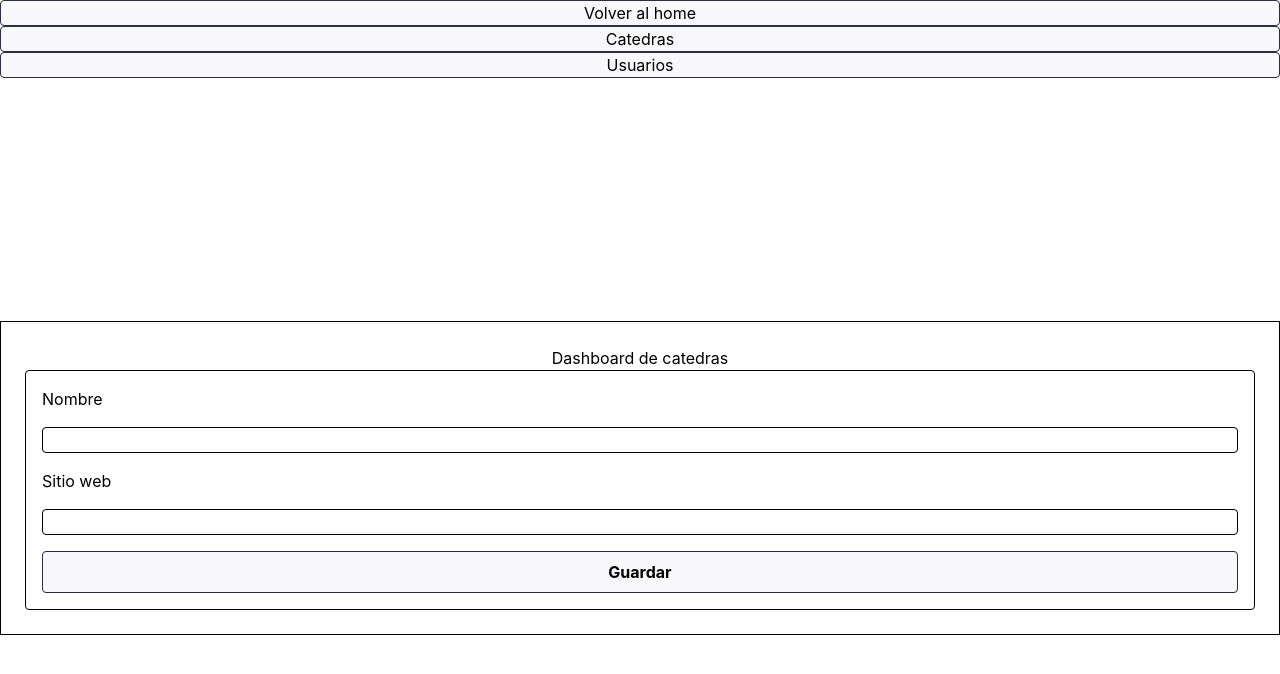
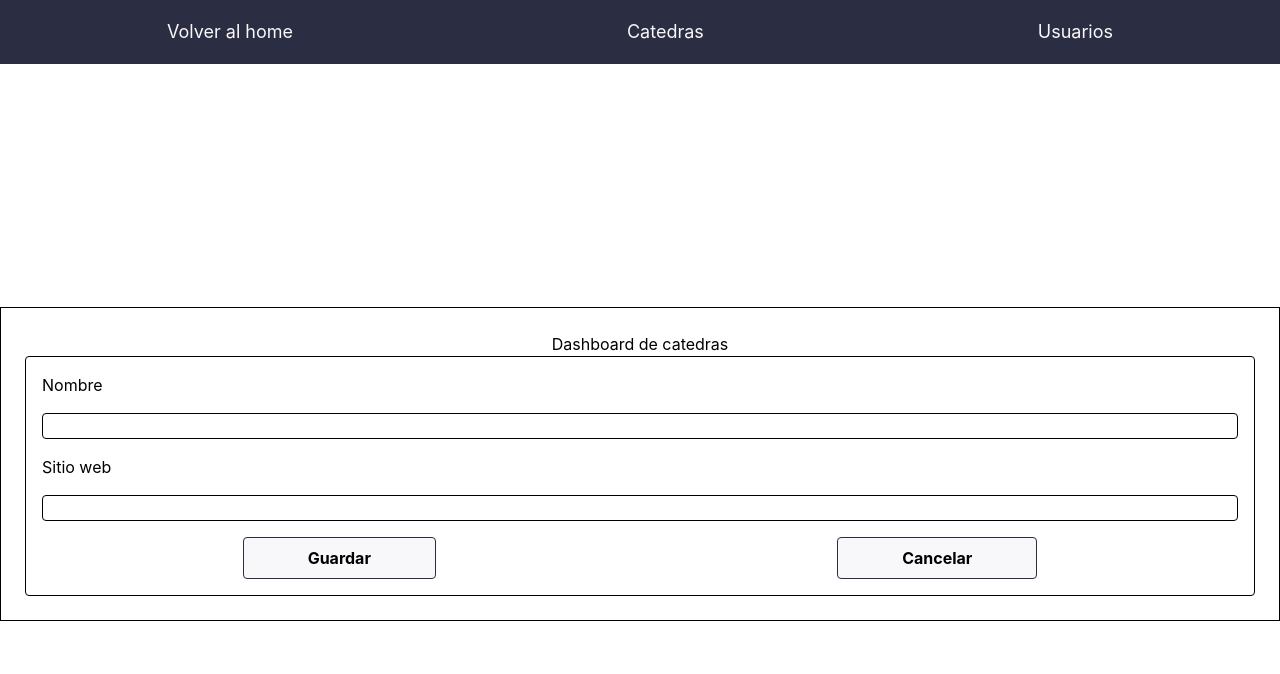
Before and after one commit to juandurefaccini/web-tpobjetos-react, a React (Vite) app: page /dashboard/catedras/new in a window 1280 px wide. Shown: the top 674 px of the page. Built offline with nearby package versions, Linux system fonts and the light colour scheme; no server answers; sample sign-in values are in the browser's storage.

Commit message:
Cambios visuales y agregado boton para cancelar la subida de catedras

```diff
--- a/src/components/Dashboard/Catedra/Add.jsx
+++ b/src/components/Dashboard/Catedra/Add.jsx
@@ -56,12 +56,22 @@ export default function Add() {
           value={formik.values.web}
         />
         {formik.errors.web ? <div>{formik.errors.web}</div> : <></>}
-        <button
-          type="submit"
-          className="bg-primary border border-secondary text-white font-bold py-2 px-4 rounded"
-        >
-          Guardar
-        </button>
+        <div className="flex w-full justify-around">
+          <button
+            type="submit"
+            className="bg-primary border border-secondary text-white font-bold py-2 px-16 rounded"
+          >
+            Guardar
+          </button>
+          <button
+            onClick={() => {
+              navigate(-1);
+            }}
+            className="bg-primary border border-secondary text-white font-bold py-2 px-16 rounded"
+          >
+            Cancelar
+          </button>
+        </div>
       </form>
     </div>
   );
--- a/src/components/Dashboard/DashBoard.jsx
+++ b/src/components/Dashboard/DashBoard.jsx
@@ -1,19 +1,26 @@
 import React from "react";
 import { useNavigate, Outlet } from "react-router-dom";
-import Button from "../ui/Button.jsx";
 
 export default function DashBoard() {
   const navigate = useNavigate();
 
   return (
-    <div className="container mx-auto h-screen ">
-      <div>
-        <Button onClick={() => navigate("/home")}> Volver al home</Button>
-        <Button onClick={() => navigate("catedras")}>Catedras</Button>
-        <Button onClick={() => navigate("usuarios")}> Usuarios</Button>
+    <div className="w-full">
+      <div className="flex h-16 w-full bg-secondary justify-around items-center text-primary text-lg">
+        <div className="cursor-pointer" onClick={() => navigate("/home")}>
+          Volver al home
+        </div>
+        <div className="cursor-pointer" onClick={() => navigate("catedras")}>
+          Catedras
+        </div>
+        <div className="cursor-pointer" onClick={() => navigate("usuarios")}>
+          Usuarios
+        </div>
       </div>
-      <div className="flex flex-col items-center justify-center h-full w-full">
-        <Outlet />
+      <div className="container mx-auto h-screen ">
+        <div className="flex flex-col items-center justify-center h-full w-full">
+          <Outlet />
+        </div>
       </div>
     </div>
   );
```
